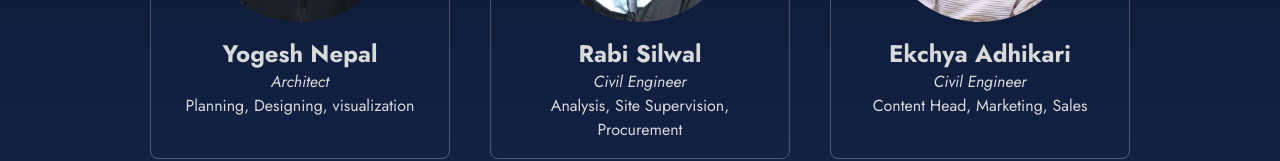
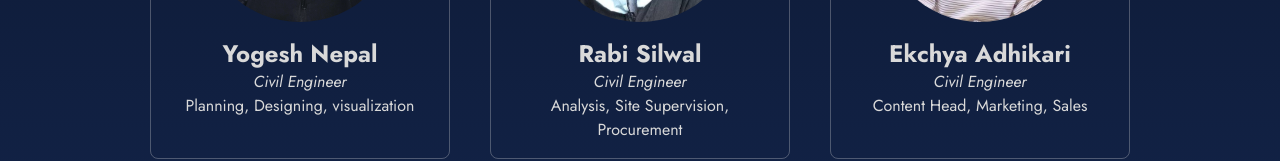
Before and after one commit to yogeshnepal8/Offset-Design, a React (Vite) app: page /our-team in a window 1280 px wide. Shown: the part 1399-1560 px from the top of the page. Built offline with nearby package versions, Linux system fonts and the light colour scheme.

Commit message:
Team changes

```diff
--- a/src/assets/team.js
+++ b/src/assets/team.js
@@ -6,7 +6,7 @@ export const team = [
   {
     name: "Yogesh Nepal",
     role: "Planning, Designing, visualization",
-    designation: "Architect",
+    designation: "Civil Engineer",
     image: yogesh,
   },
   {
```
